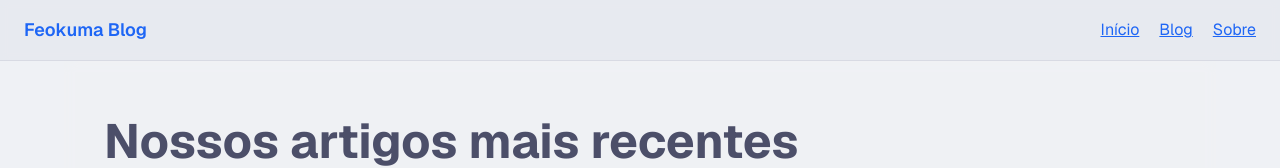
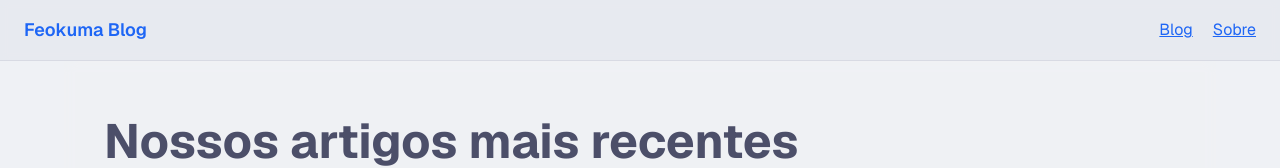
Before and after one commit to feokuma/feokuma.github.io, a Next.js app: page / in a window 1280 px wide. Shown: the top 168 px of the page. Built offline with nearby package versions, Linux system fonts and the light colour scheme.

Commit message:
🔥 Remove menu Inicio do header

```diff
--- a/src/components/header.tsx
+++ b/src/components/header.tsx
@@ -8,9 +8,6 @@ export function Header() {
           Feokuma Blog
         </Link>
         <nav className="flex items-center gap-5">
-          <Link href="/" className="underline">
-            Início
-          </Link>
           <Link href="/blog" className="underline">
             Blog
           </Link>
```
